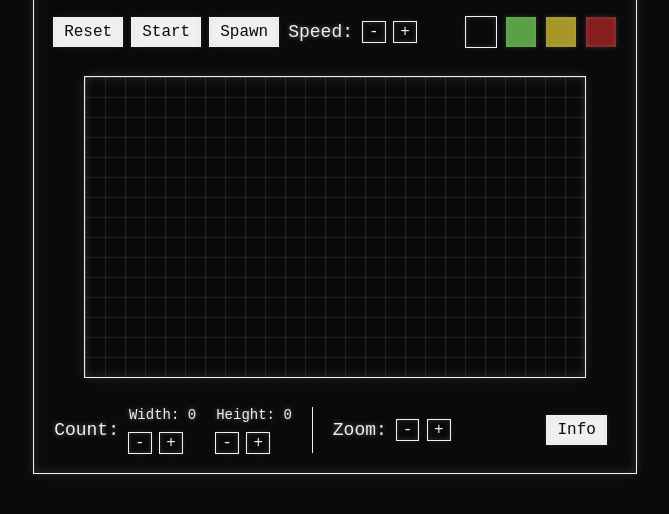
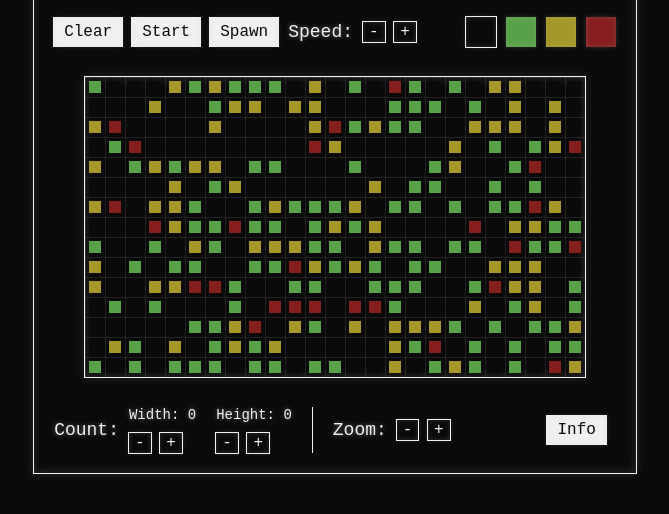
Before and after one commit to Dthwalker/Life-Evolution-Sim, a plain HTML site: page index.html in a window 1280 px wide. Shown: the part 194-708 px from the top of the page, without its empty margins (305-974 px from the left). Drawn offline with Linux system fonts and the light colour scheme; a web font is replaced by a local one.

Commit message:
Draw cells

```diff
--- a/index.html
+++ b/index.html
@@ -15,9 +15,9 @@
         <div class="title">Life Evolution Sim</div>
         <div class="top-nav">
             <div class="tf gr">
-                <button class="btn-l">Reset</button>
+                <button id="clear" class="btn-l">Clear</button>
                 <button id="start" class="btn-l">Start</button>
-                <button class="btn-l">Spawn</button>
+                <button id="spawn" class="btn-l">Spawn</button>
                 <div class="txt-18 mr-10 t-light">Speed:</div>
                 <div id="speed">
                     <button class="mm">-</button>
--- a/js/Canvas.js
+++ b/js/Canvas.js
@@ -1,14 +1,13 @@
 export default class Canvas {
 
-    constructor(config) {
+    constructor(config, data) {
         this.cnf    = config;
         this.canvas = document.querySelector('#sim');
         this.ctx    = this.canvas.getContext('2d');
         this.w      = null;
         this.h      = null;
         this.cSize  = null;
-
-        this.update();
+        this.data   = data;
     }
 
     resize() {
@@ -27,9 +26,33 @@ export default class Canvas {
         }
     }
 
+    drawCells() {
+        this.data.forEach(arr => arr.forEach(e => {
+            let color
+            switch (e.constructor.name) {
+                case 'Organic':
+                    color = this.cnf.color.organic;
+                    break;
+                case 'Herb':
+                    color = this.cnf.color.herbivorous;
+                    break;
+                case 'Carn':
+                    color = this.cnf.color.carnivore;
+                    break;
+                default:
+                    color = this.cnf.color.dark;
+            }
+
+            e.draw(this.ctx, this.cSize,
+                color,
+                this.cnf.cellMargin);
+        }));
+    }
+
     update() {
         this.resize();
         this.drawLines();
+        this.drawCells();
     }
 
 }
--- /dev/null
+++ b/js/Carn.js
@@ -0,0 +1,7 @@
+import Cell from "./Cell.js";
+
+
+export default class Carn extends Cell {
+
+
+}
--- /dev/null
+++ b/js/Cell.js
@@ -0,0 +1,15 @@
+export default class Cell {
+
+    constructor(x = 0, y = 0) {
+        this.x = x;
+        this.y = y;
+    }
+
+    draw(ctx, cSize, color, margin) {
+        let [x, y] = [this.x * cSize, this.y * cSize];
+        ctx.fillStyle = color;
+        ctx.fillRect(x + margin, y + margin,
+                     cSize - margin * 2, cSize - margin * 2);
+    }
+
+}
--- a/js/CellData.js
+++ b/js/CellData.js
@@ -1,3 +1,9 @@
+import Cell from "./Cell.js";
+import Organic from "./Organic.js";
+import Herb from "./Herb.js";
+import Carn from "./Carn.js";
+
+
 export default class CellData {
 
     constructor(config) {
@@ -5,6 +11,7 @@ export default class CellData {
         this.data = [];
 
         this.createData();
+        console.log(this.data);
     }
 
     createData() {
@@ -13,13 +20,22 @@ export default class CellData {
         for (let y = 0; y < this.cnf.height; y++) {
             this.data.push([]);
             for (let x = 0; x < this.cnf.width; x++) {
-                this.data[y].push(0);
+                this.data[y].push(new Cell(x, y));
             }
         }
-
+        this.spawn();
         console.log('Data is create');
     }
 
+    spawn() {
+        let random = (min, max) => Math.round(Math.random() * (max - min) + min);
+        let chanсe = (num) => random(0, 100) < num
 
+        this.data.forEach((a, y) => a.forEach((el, x) => {
+            if (chanсe(5))  { this.data[y][x] = new Carn(x, y); return }
+            if (chanсe(20)) { this.data[y][x] = new Herb(x, y); return }
+            if (chanсe(40)) { this.data[y][x] = new Organic(x, y); return }
+        }))
+    }
 
 }
--- a/js/Config.js
+++ b/js/Config.js
@@ -1,11 +1,12 @@
 export default class Config {
 
     constructor() {
-        this.width    = 25;
-        this.height   = 15;
-        this.cellSize = 20;
-        this.speed    = 500;
-        this.isStart  = false;
+        this.width      = 25;
+        this.height     = 15;
+        this.cellSize   = 20;
+        this.cellMargin = 4;
+        this.speed      = 500;
+        this.isStart    = false;
         this.color = {
             dark       : 'rgb(10,10,10)',
             light      : 'rgb(240,240,240)',
--- a/js/Controls.js
+++ b/js/Controls.js
@@ -1,14 +1,74 @@
+import Cell from "./Cell.js";
+import Organic from "./Organic.js";
+import Herb from "./Herb.js";
+import Carn from "./Carn.js";
+
+
 export default class Controls {
 
-    constructor(config, data, mCallback, cCallback) {
-        this.cnf = config;
-        this.data = data;
+    constructor(canvas, config, data, mCallback, cCallback, spawnCallback) {
+        this.canvas = canvas;
+        this.cnf    = config;
+        this.data   = data;
+        this.mouse  = {x: 0, y: 0, down: false}
+        this.cell   = 0;
 
         this.addSpeed();
         this.addSize(cCallback);
         this.addZoom(cCallback);
         this.addStart(mCallback);
+        this.addSpawn(spawnCallback, cCallback);
+        this.addClear(cCallback);
+        this.addDraw(cCallback);
         console.log('Controls if ready');
+    }
+
+    addDraw(callback) {
+        document.querySelectorAll('.cell').forEach((e, i) => {
+            e.onclick = () => { this.cell = i }
+        })
+
+        this.canvas.addEventListener('mousemove', (e) => {
+            let [x, y] = [ Math.floor(e.offsetX / this.cnf.cellSize),
+                           Math.floor(e.offsetY / this.cnf.cellSize) ];
+            [this.mouse.x, this.mouse.y] = [x, y];
+            this.draw(callback);
+        });
+
+        this.canvas.addEventListener('mousedown', (e) => {
+            this.mouse.down = true;
+            this.draw(callback);
+        });
+
+        this.canvas.addEventListener('mouseup', (e) => {this.mouse.down = false});
+        this.canvas.addEventListener('mouseleave', (e) => {this.mouse.down = false});
+    }
+
+    draw(callback) {
+        if (this.mouse.down) {
+            let [x, y] = [this.mouse.x, this.mouse.y];
+            this.cell == 0 ? this.data[y][x] = new Cell(x, y)    :
+            this.cell == 1 ? this.data[y][x] = new Organic(x, y) :
+            this.cell == 2 ? this.data[y][x] = new Herb(x, y)    :
+            this.cell == 3 ? this.data[y][x] = new Carn(x, y)    : null
+            callback()
+        }
+    }
+
+    addClear(callback) {
+        document.querySelector('#clear').onclick = () => {
+            this.data.forEach((a,y) => a.forEach((e, x) => {
+                this.data[y][x] = new Cell(x, y);
+            }));
+            callback();
+        }
+    }
+
+    addSpawn(callback, canvasUpdate) {
+        document.querySelector('#spawn').onclick = () => {
+            callback();
+            canvasUpdate();
+        }
     }
 
     addStart(callback) {
@@ -53,14 +113,25 @@ export default class Controls {
                     this.data.shift();
                     this.data.pop();
                     this.cnf.height -= 2;
+                    this.reindexData();
                     callback();
+                    console.log(this.data);
                 }
             } else {
                 e.onclick = () => {
-                    this.data.push( new Array(this.cnf.width).fill(0));
-                    this.data.unshift(new Array(this.cnf.width).fill(0));
+                    let getCellArr = () => {
+                        let arr = [];
+                        for (let i = 0; i < this.cnf.width; i++) {
+                            arr.push(new Cell());
+                        }
+                        return arr;
+                    }
+                    this.data.push( getCellArr() );
+                    this.data.unshift( getCellArr() );
                     this.cnf.height += 2;
+                    this.reindexData();
                     callback();
+                    console.log(this.data);
                 }
             }
         });
@@ -74,19 +145,29 @@ export default class Controls {
                         el.pop();
                     })
                     this.cnf.width -= 2;
+                    this.reindexData();
                     callback();
+                    console.log(this.data);
                 }
             } else {
                 e.onclick = () => {
                     this.data.forEach(el => {
-                        el.unshift(0);
-                        el.push(0);
+                        el.unshift(new Cell());
+                        el.push(new Cell());
                     })
                     this.cnf.width += 2;
+                    this.reindexData();
                     callback();
+                    console.log(this.data);
                 }
             }
         });
     }
 
+    reindexData() {
+        this.data.forEach((arr, y) => arr.forEach((el, x) => {
+            [el.x, el.y] = [x, y];
+        }));
+    }
+
 }
--- /dev/null
+++ b/js/Herb.js
@@ -0,0 +1,7 @@
+import Cell from "./Cell.js";
+
+
+export default class Herb extends Cell {
+
+
+}
--- a/js/Main.js
+++ b/js/Main.js
@@ -3,19 +3,22 @@ import Config from "./Config.js";
 import CellData from "./CellData.js";
 import Controls from "./Controls.js";
 
+
 class Main {
 
     static init() {
         this.config   = new Config();
-        this.canvas   = new Canvas(this.config);
         this.cData    = new CellData(this.config);
+        this.canvas   = new Canvas(this.config, this.cData.data);
         this.loopID   = null;
         this.clock    = 0;
 
-        this.control = new Controls(this.config,
+        this.control = new Controls(this.canvas.canvas,
+                                    this.config,
                                     this.cData.data,
                                     this.loop.bind(this),
-                                    this.canvas.update.bind(this.canvas));
+                                    this.canvas.update.bind(this.canvas),
+                                    this.cData.spawn.bind(this.cData));
         console.log('Sim is ready');
         this.loop();
     }
--- /dev/null
+++ b/js/Organic.js
@@ -0,0 +1,8 @@
+import Cell from "./Cell.js";
+
+
+export default class Organic extends Cell {
+
+
+
+}
```
